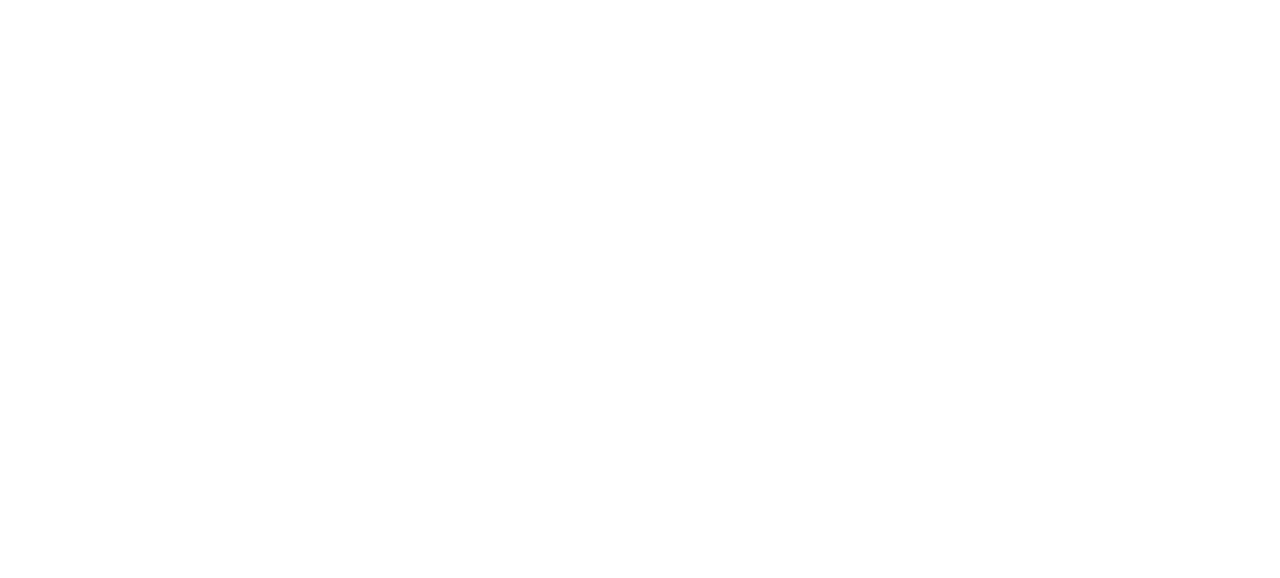
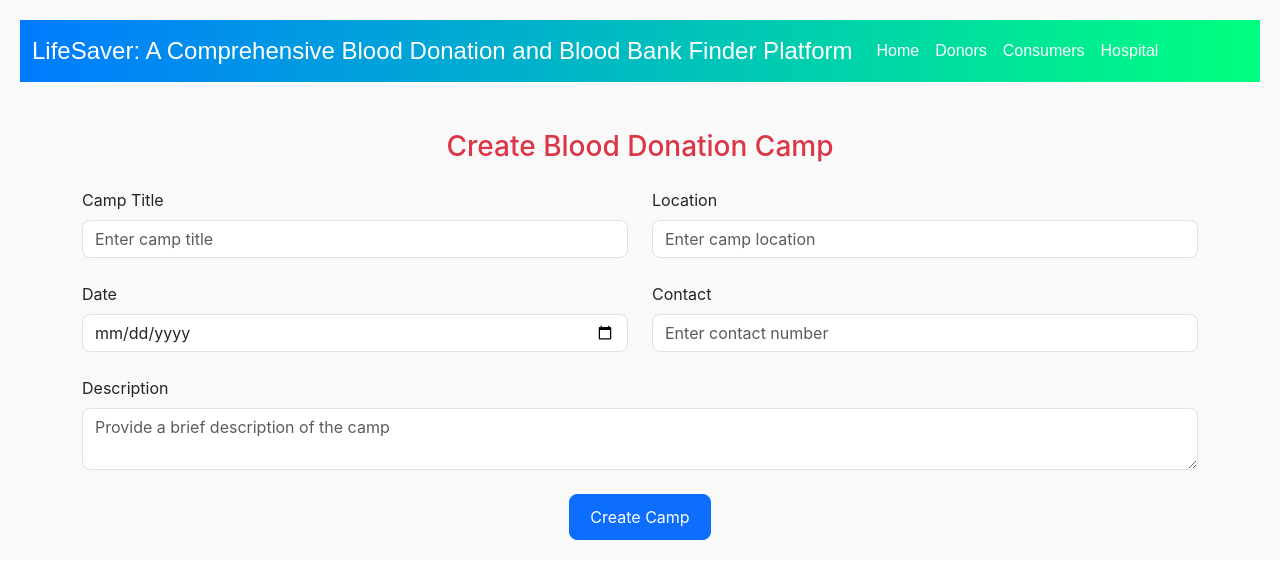
Before and after one commit to sona306/BloodDonation_FE, a React (Create React App) app: page /createcamp in a window 1280 px wide. Before the commit this address had no page. Shown: the top 578 px of the page. Built offline with nearby package versions, Linux system fonts and the light colour scheme.

Commit message:
camp create done

```diff
--- a/src/App.js
+++ b/src/App.js
@@ -27,6 +27,7 @@ import Largestdonars from './components/Largestdonars';
 import PostAnnouncement from './components/PostAnnouncement ';
 import Createpost from './components/Createpost';
 import ViewMyPosts from './components/ViewMyposts';
+import CreateCamp from './components/CreateCamp';
 
 
 function App() {
@@ -62,6 +63,8 @@ function App() {
         <Route path='/create' element={<Createpost/>}/>
         <Route path='/viwemypost' element={<PostAnnouncement/>}/>
         <Route path='/viwemypostadmin' element={<ViewMyPosts/>}/>
+
+        <Route path='/createcamp' element={<CreateCamp/>}/>
       </Routes>
     </BrowserRouter>
   );
--- a/src/components/Admin.jsx
+++ b/src/components/Admin.jsx
@@ -1,11 +1,10 @@
 import React, { useEffect, useState } from 'react';
 import axios from 'axios';
-import Bloodalert from './Bloodalert'; // Import the Bloodalert component
-import { useNavigate } from 'react-router-dom'; // Import useNavigate for navigation
+import { useNavigate } from 'react-router-dom';
 
 const Admin = () => {
     const [alerts, setAlerts] = useState([]);
-    const navigate = useNavigate(); // Initialize useNavigate
+    const navigate = useNavigate();
 
     // Function to check blood inventory alerts
     const checkInventoryAlerts = async () => {
@@ -25,7 +24,7 @@ const Admin = () => {
     // Use useEffect to automatically check for alerts on component mount
     useEffect(() => {
         checkInventoryAlerts();
-    }, []); // Empty dependency array ensures this runs once when the component mounts
+    }, []);
 
     return (
         <div className="container my-5">
@@ -41,17 +40,17 @@ const Admin = () => {
             <div className="row row-cols-1 row-cols-md-2 row-cols-lg-3 g-4">
                 {/* Donor Requests Management Card */}
                 <div className="col mb-4">
-                    <div className="card shadow-sm border-primary h-100">
-                        <h5 className="card-header bg-primary text-white">Donor Requests Management</h5>
+                    <div className="card shadow-lg border-primary h-100 rounded-3">
+                        <h5 className="card-header bg-primary text-white text-center">Donor Requests</h5>
                         <div className="card-body d-flex flex-column">
                             <h3 className="card-title text-uppercase text-primary fw-bold">Manage Donor Requests</h3>
                             <p className="card-text text-muted fs-6">
-                                Easily manage all donor requests and approvals in this section. Ensure efficient processing and track the status of each request.
+                                Approve or reject donor requests quickly and track each status.
                             </p>
                             <div className="d-flex flex-column mt-auto">
-                                <a href="/approvedonationreq" className="btn btn-primary mb-2">Pending Donor Requests</a>
-                                <a href="/viewdonationreq" className="btn btn-primary mb-2">View Status</a>
-                                <a href="/inventorydonar" className="btn btn-primary">Manage Inventory</a>
+                                <a href="/approvedonationreq" className="btn btn-outline-primary mb-2">Pending Requests</a>
+                                <a href="/viewdonationreq" className="btn btn-outline-primary mb-2">View Requests</a>
+                                <a href="/inventorydonar" className="btn btn-outline-primary">Manage Inventory</a>
                             </div>
                         </div>
                     </div>
@@ -59,16 +58,16 @@ const Admin = () => {
 
                 {/* Consumer Requests Management Card */}
                 <div className="col mb-4">
-                    <div className="card shadow-sm border-success h-100">
-                        <h5 className="card-header bg-success text-white">Consumer Requests Management</h5>
+                    <div className="card shadow-lg border-success h-100 rounded-3">
+                        <h5 className="card-header bg-success text-white text-center">Consumer Requests</h5>
                         <div className="card-body d-flex flex-column">
                             <h3 className="card-title text-uppercase fw-bold">Manage Consumer Requests</h3>
                             <p className="card-text text-muted fs-6">
-                                Easily manage all consumer requests and approvals in this section.
+                                Approve or reject consumer requests for blood with ease.
                             </p>
                             <div className="d-flex flex-column mt-auto">
-                                <a href="/approvebloodreq" className="btn btn-primary mb-2">New Blood Requests</a>
-                                <a href="/inventoryconsumer" className="btn btn-primary">Manage Inventory</a>
+                                <a href="/approvebloodreq" className="btn btn-outline-success mb-2">New Blood Requests</a>
+                                <a href="/inventoryconsumer" className="btn btn-outline-success">Manage Inventory</a>
                             </div>
                         </div>
                     </div>
@@ -76,20 +75,20 @@ const Admin = () => {
 
                 {/* Blood Inventory Management Card */}
                 <div className="col mb-4">
-                    <div className="card shadow-sm border-info h-100">
-                        <h5 className="card-header bg-info text-white">Blood Inventory</h5>
+                    <div className="card shadow-lg border-info h-100 rounded-3">
+                        <h5 className="card-header bg-info text-white text-center">Blood Inventory</h5>
                         <div className="card-body d-flex flex-column">
                             <h3 className="card-title text-uppercase fw-bold">Manage Blood Inventory</h3>
                             <p className="card-text text-muted fs-6">
-                                Easily manage the Blood Inventory list.
+                                Keep track of the available blood inventory and alerts for low supplies.
                             </p>
                             <div className="d-flex flex-column mt-auto">
-                                <a href="/BloodInventorylist" className="btn btn-primary mb-2">Inventory List</a>
+                                <a href="/BloodInventorylist" className="btn btn-outline-info mb-2">Inventory List</a>
                                 <a
                                     href="/Bloodalert"
-                                    className={`btn ${alerts.length > 0 ? 'btn-danger' : 'btn-primary'}`}
+                                    className={`btn ${alerts.length > 0 ? 'btn-danger' : 'btn-outline-info'}`}
                                 >
-                                    Alert {alerts.length > 0 && `(${alerts.length})`}
+                                    Alerts {alerts.length > 0 && `(${alerts.length})`}
                                 </a>
                             </div>
                         </div>
@@ -98,21 +97,38 @@ const Admin = () => {
 
                 {/* Largest Donors Management Card */}
                 <div className="col mb-4">
-                    <div className="card shadow-sm border-warning h-100">
-                        <h5 className="card-header bg-warning text-dark">Largest Donors</h5>
+                    <div className="card shadow-lg border-warning h-100 rounded-3">
+                        <h5 className="card-header bg-warning text-dark text-center">Largest Donors</h5>
                         <div className="card-body d-flex flex-column">
-                            <h3 className="card-title text-uppercase fw-bold">Check Largest Donors</h3>
+                            <h3 className="card-title text-uppercase fw-bold">Top Blood Donors</h3>
                             <p className="card-text text-muted fs-6">
-                                See who has donated the maximum amount of blood.
+                                View the donors who have contributed the most blood.
                             </p>
                             <div className="d-flex flex-column mt-auto">
-                                <a href="/largestdonars" className="btn btn-primary mb-2">Check Largest Donor</a>
-                                <a href="/create" className="btn btn-primary mb-2">Add Post</a>
-                                <a href="/viwemypostadmin" className="btn btn-primary">View Post</a>
+                                <a href="/largestdonars" className="btn btn-outline-warning mb-2">Check Top Donors</a>
+                                <a href="/create" className="btn btn-outline-warning mb-2">Add Post</a>
+                                <a href="/viwemypostadmin" className="btn btn-outline-warning">View Posts</a>
                             </div>
                         </div>
                     </div>
                 </div>
+
+                {/* Donation Camps Management Card */}
+                <div className="col mb-4">
+                    <div className="card shadow-lg border-success h-100 rounded-3">
+                        <h5 className="card-header bg-success text-white text-center">Donation Camps</h5>
+                        <div className="card-body d-flex flex-column">
+                            <h3 className="card-title text-uppercase fw-bold">Create Blood Donation Camps</h3>
+                            <p className="card-text text-muted fs-6">
+                                View and manage upcoming donation camps for blood donors.
+                            </p>
+                            <div className="d-flex flex-column mt-auto">
+                            <a href="/createcamp" className="btn btn-outline-success mb-2">Create Camp</a>
+                            </div>
+                        </div>
+                    </div>
+                </div>
+
             </div>
         </div>
     );
--- /dev/null
+++ b/src/components/CreateCamp.jsx
@@ -0,0 +1,166 @@
+import React, { useState } from 'react';
+import axios from 'axios';
+import { useNavigate } from 'react-router-dom';
+import Navbarlogin from './Navbarlogin';
+
+const CreateCamp = () => {
+    const [campDetails, setCampDetails] = useState({
+        title: '',
+        location: '',
+        date: '',
+        contact: '',
+        description: ''
+    });
+    const [message, setMessage] = useState('');
+    const [isSubmitting, setIsSubmitting] = useState(false);
+    const navigate = useNavigate();
+
+    // Input handler to update campDetails state
+    const inputHandler = (event) => {
+        const { name, value } = event.target;
+        setCampDetails({
+            ...campDetails,
+            [name]: value
+        });
+    };
+
+    // Form submission handler
+    const submitCamp = async (event) => {
+        event.preventDefault();
+
+        if (!campDetails.title || !campDetails.location || !campDetails.date || !campDetails.contact || !campDetails.description) {
+            setMessage("Please fill in all fields.");
+            return;
+        }
+
+        setIsSubmitting(true);
+        setMessage('');
+
+        try {
+            const token = sessionStorage.getItem("token");
+
+            if (!token) {
+                alert("No token found, please log in again.");
+                return;
+            }
+
+            const response = await axios.post("http://localhost:8080/admin/createcamp", campDetails, {
+                headers: {
+                    "token": token,
+                    "Content-Type": "application/json"
+                }
+            });
+
+            if (response.data.status === "Success") {
+                alert("Camp created successfully!");
+                navigate('/admin-dashboard');
+            } else {
+                setMessage(response.data.message || "Something went wrong.");
+            }
+        } catch (error) {
+            console.error("Error in Axios request:", error.response ? error.response.data : error.message);
+            setMessage("An error occurred: " + (error.response ? error.response.data.message : error.message));
+        } finally {
+            setIsSubmitting(false);
+        }
+    };
+
+    return (
+        <div style={{ backgroundColor: '#f9f9f9', padding: '20px' }}>
+            <Navbarlogin />
+            <div className="container mt-5">
+                <h3 className="text-center text-danger mb-4">Create Blood Donation Camp</h3>
+
+                {message && <div className="alert alert-warning">{message}</div>}
+
+                <form onSubmit={submitCamp}>
+                    <div className="row g-4">
+                        <div className="col-md-6">
+                            <label className="form-label">Camp Title</label>
+                            <input
+                                type="text"
+                                className="form-control"
+                                name="title"
+                                value={campDetails.title}
+                                onChange={inputHandler}
+                                placeholder="Enter camp title"
+                                required
+                                style={{ borderRadius: '8px' }}
+                            />
+                        </div>
+
+                        <div className="col-md-6">
+                            <label className="form-label">Location</label>
+                            <input
+                                type="text"
+                                className="form-control"
+                                name="location"
+                                value={campDetails.location}
+                                onChange={inputHandler}
+                                placeholder="Enter camp location"
+                                required
+                                style={{ borderRadius: '8px' }}
+                            />
+                        </div>
+
+                        <div className="col-md-6">
+                            <label className="form-label">Date</label>
+                            <input
+                                type="date"
+                                className="form-control"
+                                name="date"
+                                value={campDetails.date}
+                                onChange={inputHandler}
+                                required
+                                style={{ borderRadius: '8px' }}
+                            />
+                        </div>
+
+                        <div className="col-md-6">
+                            <label className="form-label">Contact</label>
+                            <input
+                                type="text"
+                                className="form-control"
+                                name="contact"
+                                value={campDetails.contact}
+                                onChange={inputHandler}
+                                placeholder="Enter contact number"
+                                required
+                                style={{ borderRadius: '8px' }}
+                            />
+                        </div>
+
+                        <div className="col-md-12">
+                            <label className="form-label">Description</label>
+                            <textarea
+                                className="form-control"
+                                name="description"
+                                value={campDetails.description}
+                                onChange={inputHandler}
+                                placeholder="Provide a brief description of the camp"
+                                required
+                                style={{ borderRadius: '8px' }}
+                            />
+                        </div>
+                    </div>
+                    <div className="text-center mt-4">
+                        <button
+                            type="submit"
+                            className="btn btn-primary"
+                            disabled={isSubmitting}
+                            style={{
+                                borderRadius: '8px',
+                                padding: '10px 20px',
+                                fontSize: '16px',
+                            }}
+                        >
+                            {isSubmitting ? 'Creating Camp...' : 'Create Camp'}
+                        </button>
+                    </div>
+                </form>
+            </div>
+        </div>
+    );
+};
+
+export default CreateCamp;
```
